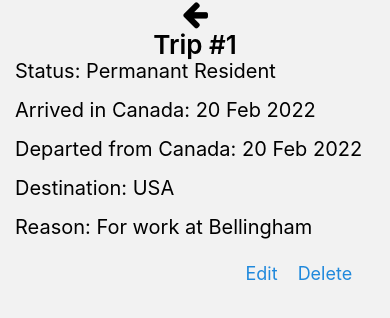
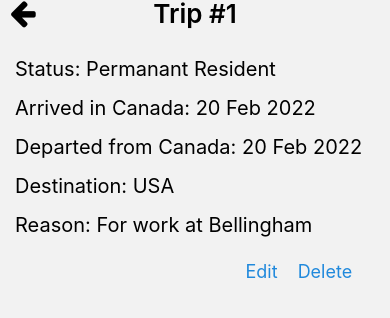
Before and after one commit to vikene/ccdaystracker, a React Native app in the folder ccDaysTracker/: screen /ViewEntry in a window 390 px wide. Shown: the top 318 px of the page. Built offline with nearby package versions, Linux system fonts and the light colour scheme.

Commit message:
Added back feature to View Entry screen

```diff
--- a/ccDaysTracker/src/pages/ViewEntry.screen.tsx
+++ b/ccDaysTracker/src/pages/ViewEntry.screen.tsx
@@ -24,15 +24,21 @@ const ViewEntryScreen = ({ navigation }: Props) => {
                     height: Dimensions.get("window").height
                 }}>
                     <View style={{
-                        flex: 0.2,
+                        flex: 0.1,
                         justifyContent: 'center',
                         alignItems: 'center',
-                        height: 200,
+                        width: Dimensions.get("window").width,
+                        flexDirection: 'row',
                     }}>
                         <Icon
                             name="arrow-left"
                             size={30}
                             color="black"
+                            style={{
+                                position: 'absolute',
+                                left: 10,
+                            }}
+                            onPress={() => { navigation.goBack() }}
                         />
                         <Text style={{
                             fontSize: 26,
@@ -43,12 +49,13 @@ const ViewEntryScreen = ({ navigation }: Props) => {
                         </Text>
                     </View>
                     <View style={{
-                        flex: 0.8,
+                        flex: 0.9,
                         justifyContent: 'flex-start',
                         alignItems: 'flex-start',
                         alignSelf: 'flex-start',
                         marginLeft: 15,
                         gap: 15,
+                        marginTop: 30,
                     }}>
                         <Text
                             style={{
```
